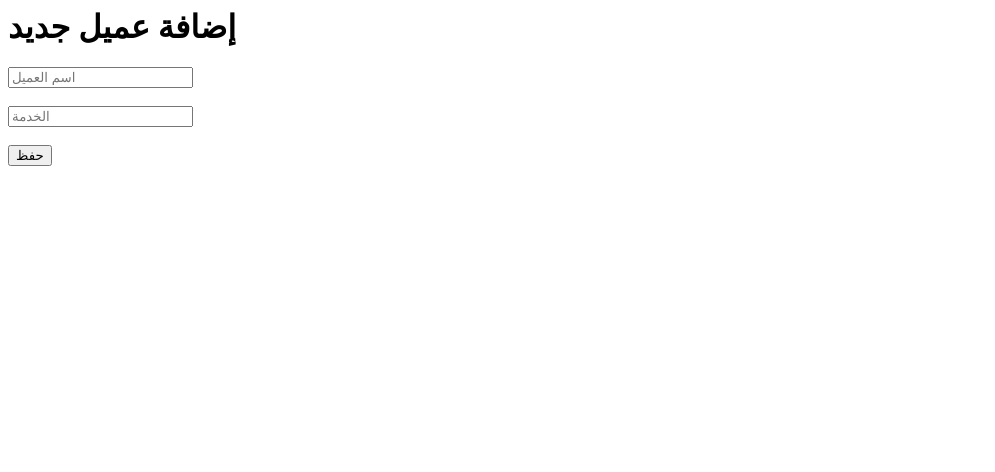
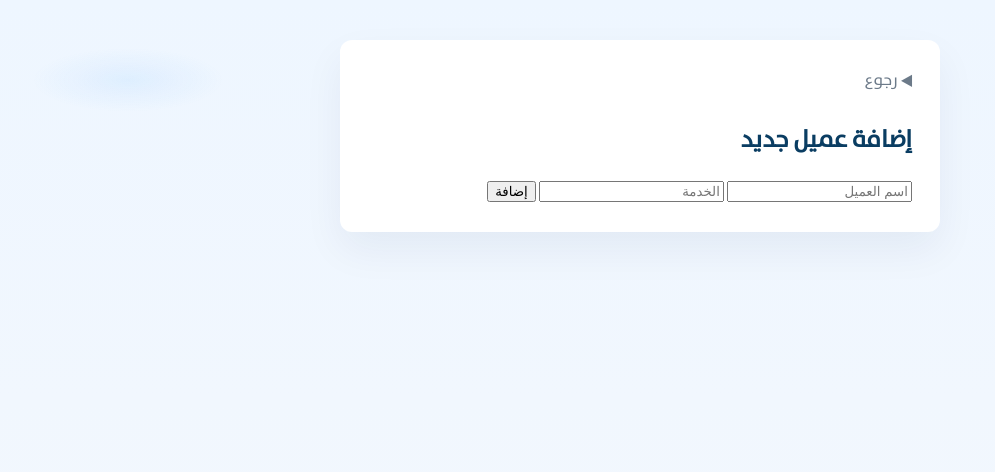
Before and after one commit to Mgdadali/249-subsite, a Flask app: page /admin/add-client in a window 1280 px wide. Shown: the top 472 px of the page, without its empty margins (0-995 px from the left). Before the commit the page ends 166 px from the top, so only its background shows below. Run offline with Flask 3, Linux system fonts and the light colour scheme; the visitor is signed in with stand-in values (Sample User, id 1); parts of the project's set-up code (start-up, migrations or seed data) failed here and were passed over.

Commit message:
Update admin_add.html

```diff
--- a/templates/admin_add.html
+++ b/templates/admin_add.html
@@ -1,8 +1,24 @@
-<div class="container">
-    <h1>إضافة عميل جديد</h1>
+<!DOCTYPE html>
+<html lang="ar" dir="rtl">
+<head>
+  <meta charset="utf-8"/>
+  <title>إضافة عميل - 249</title>
+  <link rel="stylesheet" href="{{ url_for('static', filename='style.css') }}">
+</head>
+<body>
+  <div class="container" style="max-width:600px;margin-top:40px">
+    <a href="/admin/dashboard" class="back-link">◀ رجوع</a>
+    <h2>إضافة عميل جديد</h2>
+
+    {% if message %}
+      <div class="card" style="margin-bottom:12px">{{ message|safe }}</div>
+    {% endif %}
+
     <form method="post" action="/admin/add-client">
-        <input name="name" placeholder="اسم العميل"><br><br>
-        <input name="service" placeholder="الخدمة"><br><br>
-        <button>حفظ</button>
+      <input name="name" placeholder="اسم العميل" required>
+      <input name="service" placeholder="الخدمة" required>
+      <button type="submit">إضافة</button>
     </form>
-</div>
+  </div>
+</body>
+</html>
```
